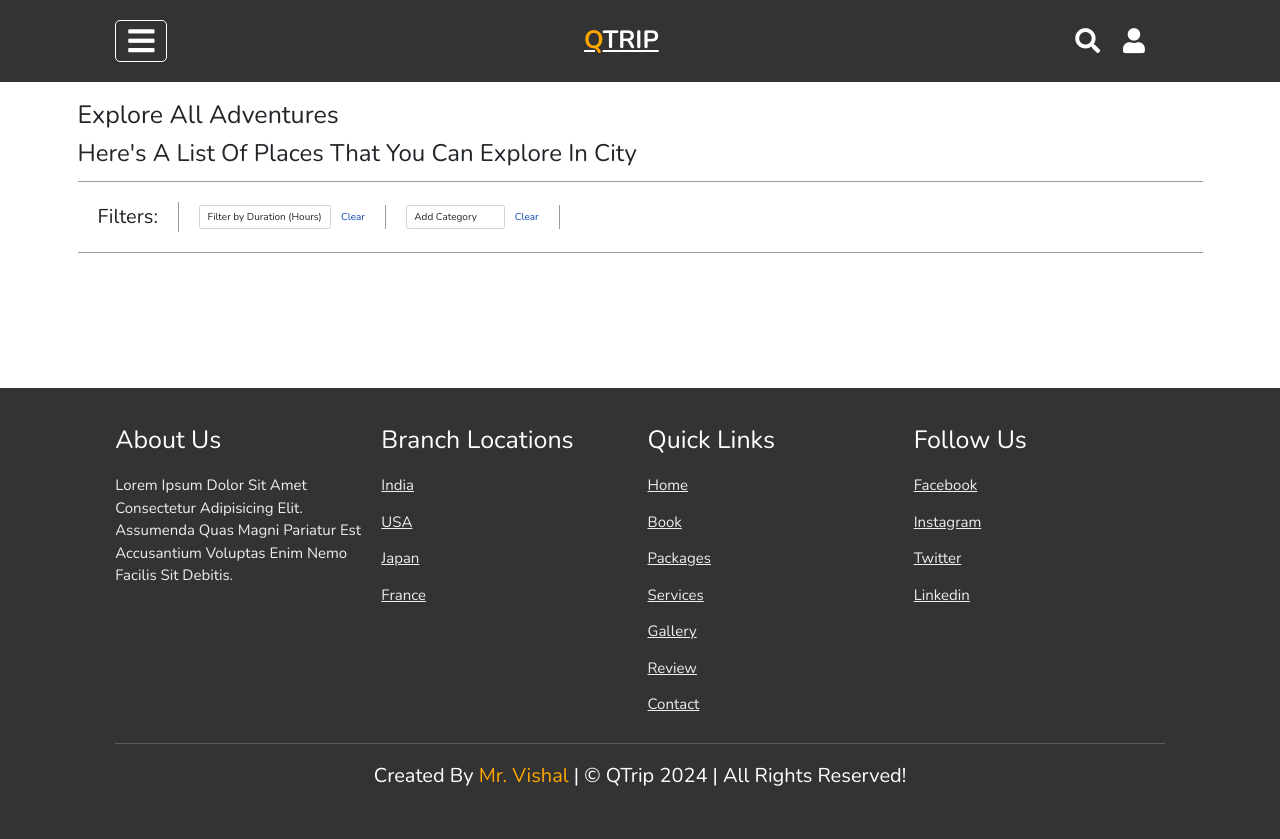
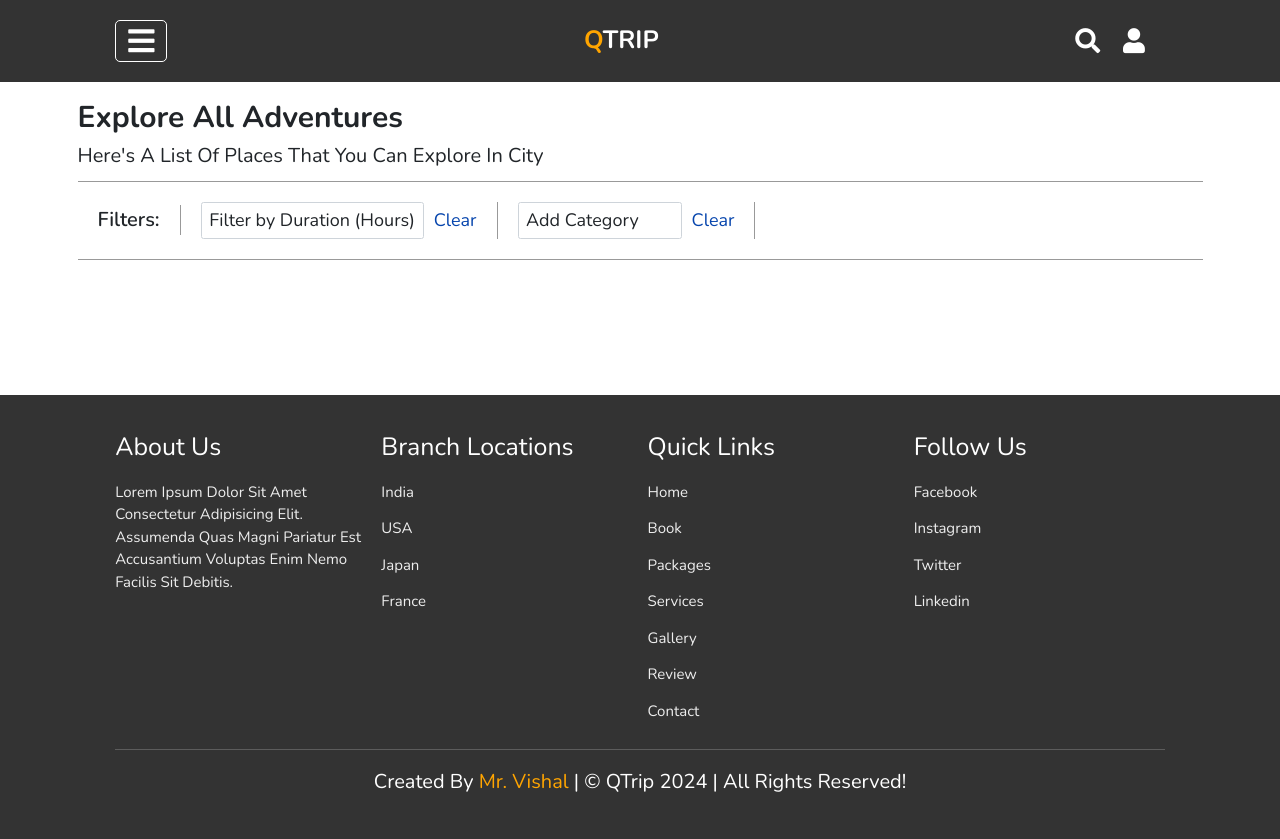
Before and after one commit to kvishalrj/QTrip, a Django app: page /adventures/ in a window 1280 px wide. Before the commit the page ends 786 px from the top, so only its background shows below. Run offline with Django 4.2, Linux system fonts and the light colour scheme.

Commit message:
adventure completed

```diff
--- a/static/adventure/css/style.css
+++ b/static/adventure/css/style.css
@@ -2,6 +2,10 @@
     padding: 100px 0px;
     /* display: flex;
     flex-wrap: wrap; */
+  }
+
+  a{
+    text-decoration: none !important;
   }
 
   /* activity page css */
@@ -69,6 +73,7 @@
 
   .filter-bar-tile label{
     font-size: 20px;
+    font-weight: 600;
   }
 
   .category-filter {
@@ -76,6 +81,8 @@
     border-radius: 20px;
     padding: 5px 20px;
     margin: 10px 10px 10px 0px;
+    font-size: 1.8rem;
+    font-weight: 600;
   }
   .category-banner {
     position: absolute;
@@ -98,4 +105,14 @@
     align-items: center;
     border-radius: 10px 0px 0px 10px;
     font-weight: bolder;
+    font-size: 1.8rem;
   }
+
+  h6{
+    font-size: 1.8rem !important;
+    font-weight: 600 !important;
+  }
+
+  .form-control {
+    font-size: 1.8rem !important;
+  }
--- a/static/home/js/landing_page.js
+++ b/static/home/js/landing_page.js
@@ -51,8 +51,8 @@
                     <i class="fas fa-star"></i>
                     <i class="far fa-star"></i>
                 </div>
-                <div class="price"> $90.00 <span>$120.00</span> </div>
-                <a href="#" class="btn">book now</a>
+                <div class="price"> $700.00 <span>$120.00</span> </div>
+                <a href="#" class="btn">Explore now</a>
             </div>
           </a>`;
 
--- a/templates/adventure/adventure.html
+++ b/templates/adventure/adventure.html
@@ -17,8 +17,8 @@
 <div class="container">
     <div class="content">
         <!-- Page heading and description -->
-        <h1>Explore all adventures</h1>
-        <p style="font-size: 24px">
+        <h1 style="font-weight: bold; font-size: 3rem;">Explore all adventures</h1>
+        <p style="font-size: 2rem">
             Here's a list of places that you can explore in city
         </p>
         <div class="mb-5">
@@ -39,7 +39,7 @@
                         <option value="6-12">6-12 Hours</option>
                         <option value="12-99">12+ Hours</option>
                     </select>
-                    <div class="ms-3" style="color: #0645ad; cursor: pointer" onclick="clearDuration(event)">
+                    <div class="ms-3" style="color: #0645ad; cursor: pointer; font-size: 1.8rem" onclick="clearDuration(event)">
                         Clear
                     </div>
                 </div>
@@ -52,7 +52,7 @@
                         <option value="Beaches">Serene Beaches</option>
                         <option value="Party">Party Spots</option>
                     </select>
-                    <div class="ms-3" style="color: #0645ad; cursor: pointer" onclick="clearCategory(event)">
+                    <div class="ms-3" style="color: #0645ad; cursor: pointer; font-size: 1.8rem" onclick="clearCategory(event)">
                         Clear
                     </div>
                 </div>
--- a/templates/base.html
+++ b/templates/base.html
@@ -13,7 +13,6 @@
 
     <!-- custom css file link  -->
     <link rel="stylesheet" href="/static/home/css/style.css">
-    {% comment %} <link rel="stylesheet" href="/static/home/css/alert.css"> {% endcomment %}
 
     {% block css %}
 
@@ -158,6 +157,9 @@
     });
 </script>
 
+<!-- custom js file link  -->
+<script src="/static/home/js/script.js"></script>
+
 {% block js %}
 
 {% endblock js %}
--- a/templates/home/home.html
+++ b/templates/home/home.html
@@ -348,9 +348,6 @@
 
 <script src="https://unpkg.com/swiper/swiper-bundle.min.js"></script>
 
-<!-- custom js file link  -->
-<script src="/static/home/js/script.js"></script>
-
 <!-- Script for plugging in API Content -->
 <script type="module">
     import { init } from "/static/home/js/landing_page.js";
```
Also changed, not shown: db.sqlite3.
